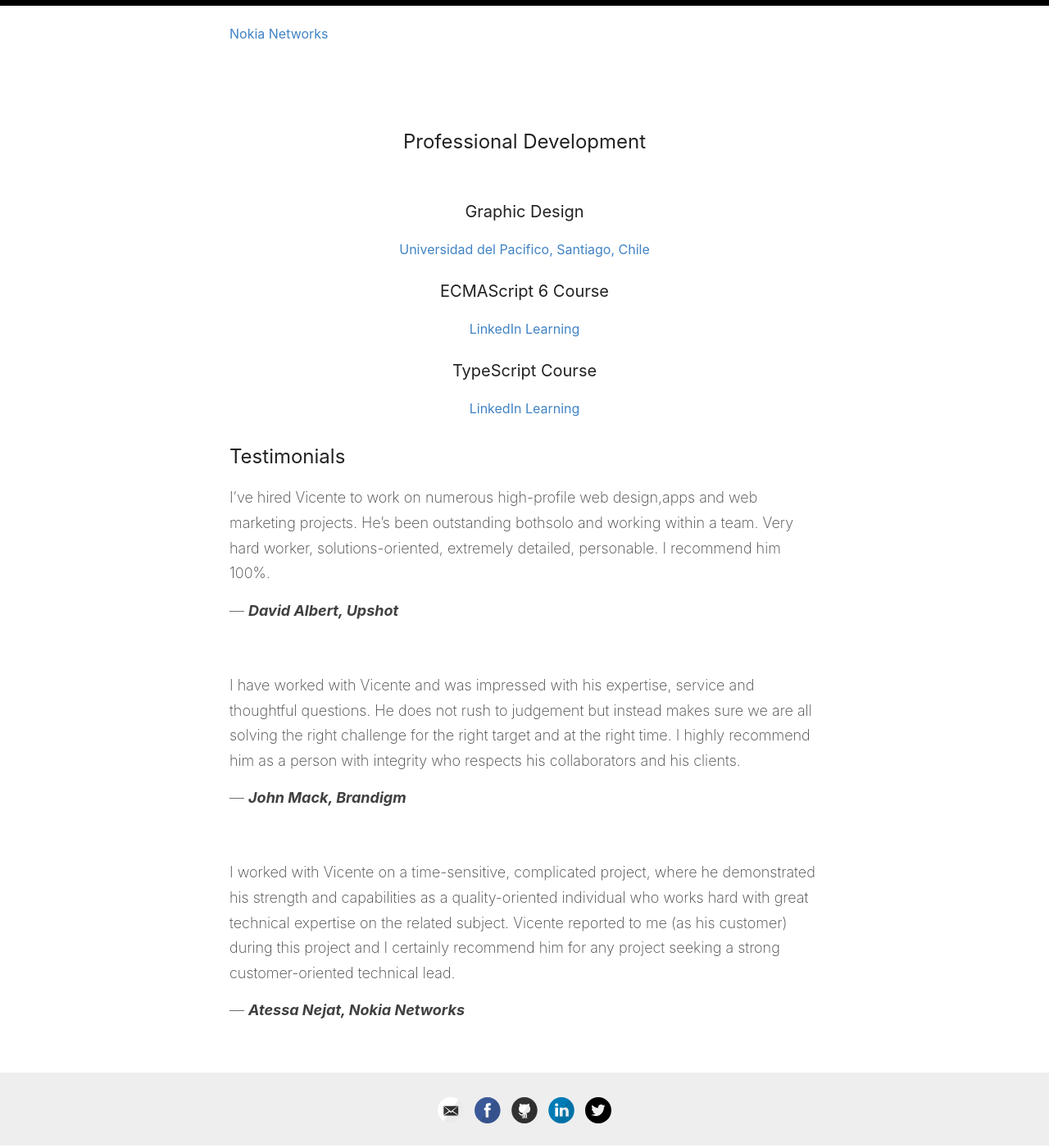
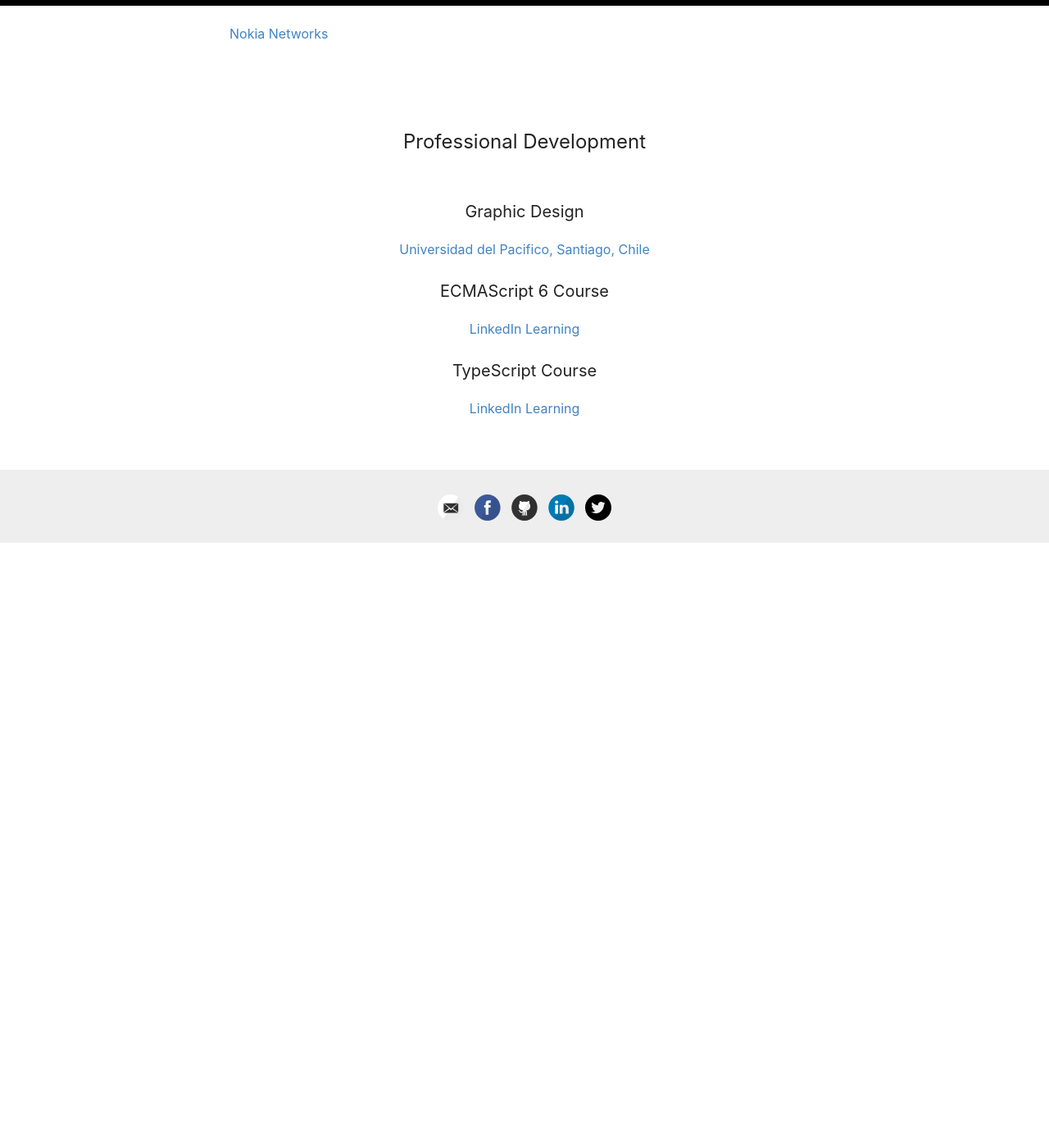
Before and after one commit to vicenteopaso/vicenteopaso, a Jekyll site: the page built from _pages/experience.md, in a window 1280 px wide and 1400 px high, scrolled down 3928 px. Shown: the whole window at 82% size. Built offline with Jekyll 4.4.1, drawn with Linux system fonts in a browser that asks for light colours; after the commit the page ends 4592 px from its top, so only the background shows below that.

Commit message:
Update experience.md

```diff
--- a/_pages/experience.md
+++ b/_pages/experience.md
@@ -115,33 +115,3 @@
 
 ### TypeScript Course
 ##### [LinkedIn Learning](/vicenteopaso/assets/CertificateOfCompletion_TypeScript%20Essential%20Training.pdf)
-
-## Testimonials
-
-> I've hired Vicente to work on numerous high-profile web design,apps
-> and web marketing projects. He's been outstanding bothsolo and working
-> within a team. Very hard worker, solutions-oriented, extremely
-> detailed, personable. I recommend him 100%.
->
-> — ***David Albert, Upshot***
-&nbsp;
-
-&nbsp;
-> I have worked with Vicente and was impressed with his expertise,
-> service and thoughtful questions. He does not rush to judgement but
-> instead makes sure we are all solving the right challenge for the
-> right target and at the right time. I highly recommend him as a person
-> with integrity who respects his collaborators and his clients.
->
-> — ***John Mack, Brandigm***
-&nbsp;
-
-&nbsp;
-> I worked with Vicente on a time-sensitive, complicated project, where
-> he demonstrated his strength and capabilities as a quality-oriented
-> individual who works hard with great technical expertise on the
-> related subject. Vicente reported to me (as his customer) during this
-> project and I certainly recommend him for any project seeking a strong
-> customer-oriented technical lead.
->
-> — ***Atessa Nejat, Nokia Networks***
```
